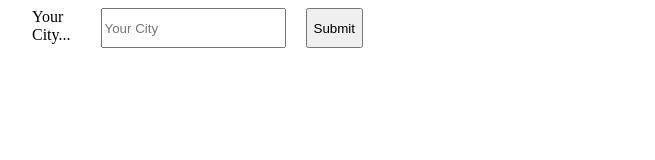
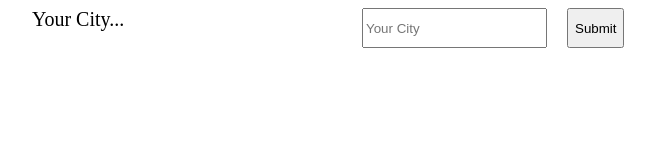
Before and after one commit to Rutujamane003/Weather, a plain HTML site: page index.html in a window 1280 px wide. Shown: the whole page, without its empty margins (6-661 px from the left). Drawn offline with Linux system fonts and the light colour scheme.

Commit message:
Update index.html

```diff
--- a/index.html
+++ b/index.html
@@ -4,14 +4,14 @@
     <meta charset="UTF-8">
     <meta http-equiv="X-UA-Compatible" content="IE=edge">
     <meta name="viewport" content="width=device-width, initial-scale=1.0">
-    <title>Weather</title>
+    <title  width: 300px;
+            height: 40px;>Weather</title>
     <style>
 
 
         #manage_input{
             display: flex;
-             width: 300px;
-            height: 40px;
+
 
         }
         #manage_input>div{
@@ -19,7 +19,7 @@
         margin-right: 30px;
             width: 300px;
             height: 40px;
-
+           font-size: 20px;
 
         }
         button{
```
